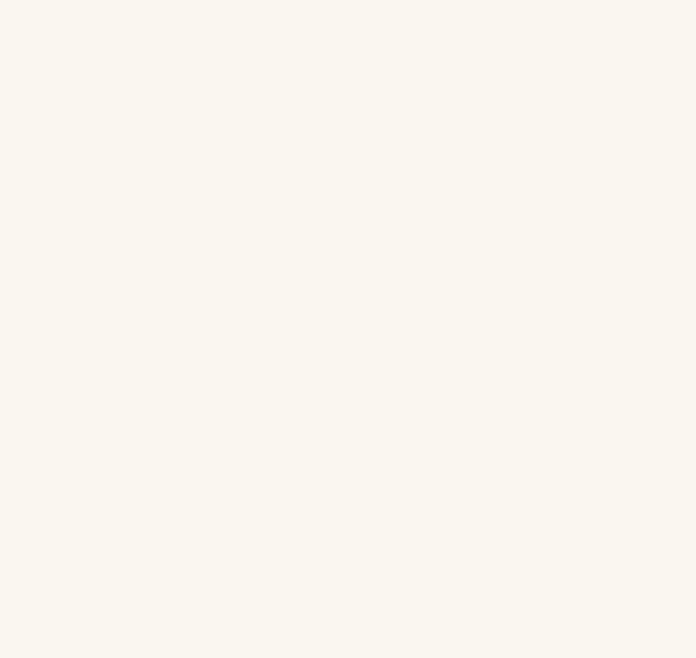
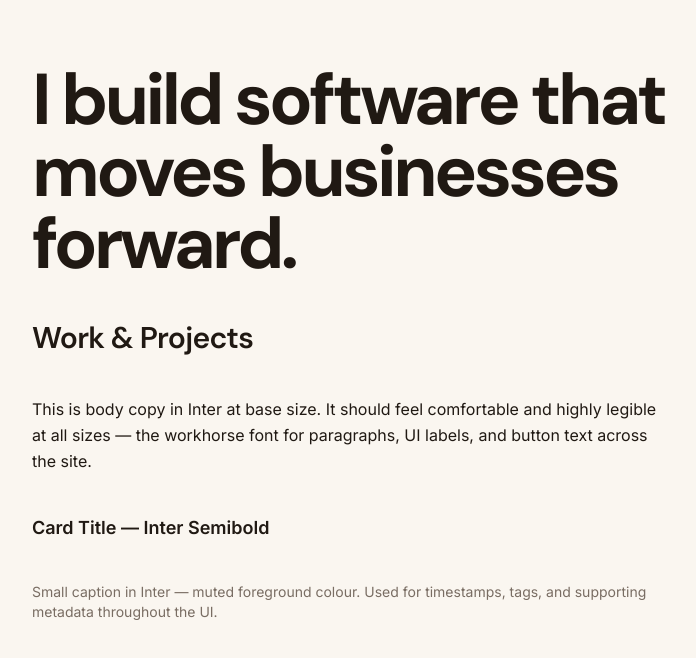
Before and after one commit to moh-Adedamola/adedamola-portfolio, a Next.js app: page / in a window 1280 px wide. Shown: the top 658 px of the page, without its empty margins (288-984 px from the left). Built offline with nearby package versions, Linux system fonts and the light colour scheme.

Commit message:
feat: load Inter and DM Sans via next/font, wire --font-sans and --font-display

```diff
--- a/src/app/layout.tsx
+++ b/src/app/layout.tsx
@@ -1,6 +1,21 @@
 import type { Metadata } from "next";
+import { DM_Sans, Inter } from "next/font/google";
 import "./globals.css";
 import { Providers } from "@/components/providers";
+
+const inter = Inter({
+  variable: "--font-sans",
+  subsets: ["latin"],
+  weight: ["400", "500", "600", "700"],
+  display: "swap",
+});
+
+const dmSans = DM_Sans({
+  variable: "--font-display",
+  subsets: ["latin"],
+  weight: ["500", "600", "700"],
+  display: "swap",
+});
 
 export const metadata: Metadata = {
   title: "Afeez — Founder, Refacint Technologies",
@@ -14,10 +29,14 @@ export default function RootLayout({
 }>) {
   return (
     // suppressHydrationWarning: next-themes patches the class attribute on
-    // <html> client-side (adds "dark" or "light"). Without this, React warns
-    // about the server/client mismatch on that attribute.
-    <html lang="en" suppressHydrationWarning>
-      <body className="min-h-screen bg-background text-foreground antialiased">
+    // <html> client-side. Without this, React warns about the mismatch.
+    // Both font variables go on <html> so they cascade to every element.
+    <html
+      lang="en"
+      suppressHydrationWarning
+      className={`${inter.variable} ${dmSans.variable}`}
+    >
+      <body className="min-h-screen bg-background text-foreground font-sans antialiased">
         <Providers>{children}</Providers>
       </body>
     </html>
--- a/src/app/page.tsx
+++ b/src/app/page.tsx
@@ -1,4 +1,36 @@
-// Homepage — sections added from step 7 (Hero) onward.
+// TEMPORARY: typography test — remove once fonts are confirmed, replace with real sections.
 export default function Home() {
-  return <main className="min-h-screen" />;
+  return (
+    <main className="min-h-screen p-8 md:p-16 max-w-3xl mx-auto space-y-10">
+
+      {/* Hero display — DM Sans 700, tracking-tighter */}
+      <h1 className="text-5xl md:text-7xl font-display font-bold tracking-tighter text-foreground">
+        I build software that moves businesses forward.
+      </h1>
+
+      {/* Section title — DM Sans 600, tracking-tight */}
+      <h2 className="text-2xl md:text-3xl font-display font-semibold tracking-tight text-foreground">
+        Work & Projects
+      </h2>
+
+      {/* Body copy — Inter 400 */}
+      <p className="text-base leading-relaxed text-foreground">
+        This is body copy in Inter at base size. It should feel comfortable and
+        highly legible at all sizes — the workhorse font for paragraphs, UI
+        labels, and button text across the site.
+      </p>
+
+      {/* Card title — Inter 600 */}
+      <p className="text-lg font-semibold text-foreground">
+        Card Title — Inter Semibold
+      </p>
+
+      {/* Caption / small — Inter 400, muted */}
+      <p className="text-sm text-muted-foreground">
+        Small caption in Inter — muted foreground colour. Used for timestamps,
+        tags, and supporting metadata throughout the UI.
+      </p>
+
+    </main>
+  );
 }
```
